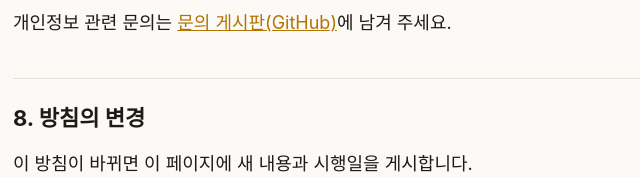
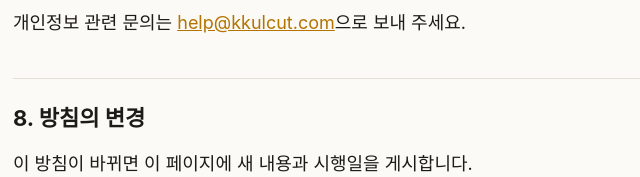
Before and after one commit to ai4wm/mellie-privacy, a plain HTML site: page index.html in a window 1280 px wide. Shown: the part 2549-2726 px from the top of the page, 283-923 px from the left. Drawn offline with Linux system fonts and the light colour scheme.

Commit message:
Privacy policy contact: help@kkulcut.com instead of GitHub issues
Co-Authored-By: Claude Sonnet 5.5 <noreply@anthropic.com>

```diff
--- a/index.html
+++ b/index.html
@@ -37,7 +37,7 @@
 <body>
 <main>
   <h1>Mellie 개인정보처리방침</h1>
-  <p class="meta">시행일 2026년 11월 23일 · 운영자 kkulcut · 앱 Mellie(멜리, com.kkulcut.mellie)</p>
+  <p class="meta">시행일 2026년 11월 24일 · 운영자 kkulcut · 앱 Mellie(멜리, com.kkulcut.mellie)</p>
 
   <section class="summary">
     <h2>한눈에 보기</h2>
@@ -97,14 +97,14 @@
   <p>모든 정보는 이용자의 폰에만 있으므로, 이용자는 언제든 위의 방법으로 직접 보고 지울 수 있습니다. 운영자는 이용자의 정보를 가지고 있지 않아 따로 열람하거나 지워 드릴 정보가 없습니다.</p>
 
   <h2>7. 문의</h2>
-  <p>개인정보 관련 문의는 <a href="https://github.com/ai4wm/mellie-privacy/issues">문의 게시판(GitHub)</a>에 남겨 주세요.</p>
+  <p>개인정보 관련 문의는 <a href="mailto:help@kkulcut.com">help@kkulcut.com</a>으로 보내 주세요.</p>
 
   <h2>8. 방침의 변경</h2>
   <p>이 방침이 바뀌면 이 페이지에 새 내용과 시행일을 게시합니다.</p>
 
   <h2 lang="en">English summary</h2>
   <div class="en" lang="en">
-    <p>Mellie reads notifications only through the notification access the user grants, and keeps them only on the phone, for 7 days, after which they are deleted automatically. The app has no internet permission; the developer runs no server and receives no data. Received messages are excluded from Google backup and device transfer. The default Mellie voice is built into the app and speaks entirely on the phone. If the user picks a phone voice, if the Mellie voice is unavailable, or if the user uses voice search, the phone's own text-to-speech or speech-recognition service (e.g. Google) processes that text or audio under its own policy and may use its servers. Users can delete everything in Settings → "받은 메시지 전부 지우기" or by uninstalling the app. Contact: <a href="https://github.com/ai4wm/mellie-privacy/issues">GitHub issues</a>.</p>
+    <p>Mellie reads notifications only through the notification access the user grants, and keeps them only on the phone, for 7 days, after which they are deleted automatically. The app has no internet permission; the developer runs no server and receives no data. Received messages are excluded from Google backup and device transfer. The default Mellie voice is built into the app and speaks entirely on the phone. If the user picks a phone voice, if the Mellie voice is unavailable, or if the user uses voice search, the phone's own text-to-speech or speech-recognition service (e.g. Google) processes that text or audio under its own policy and may use its servers. Users can delete everything in Settings → "받은 메시지 전부 지우기" or by uninstalling the app. Contact: <a href="mailto:help@kkulcut.com">help@kkulcut.com</a>.</p>
   </div>
 </main>
 </body>
```
